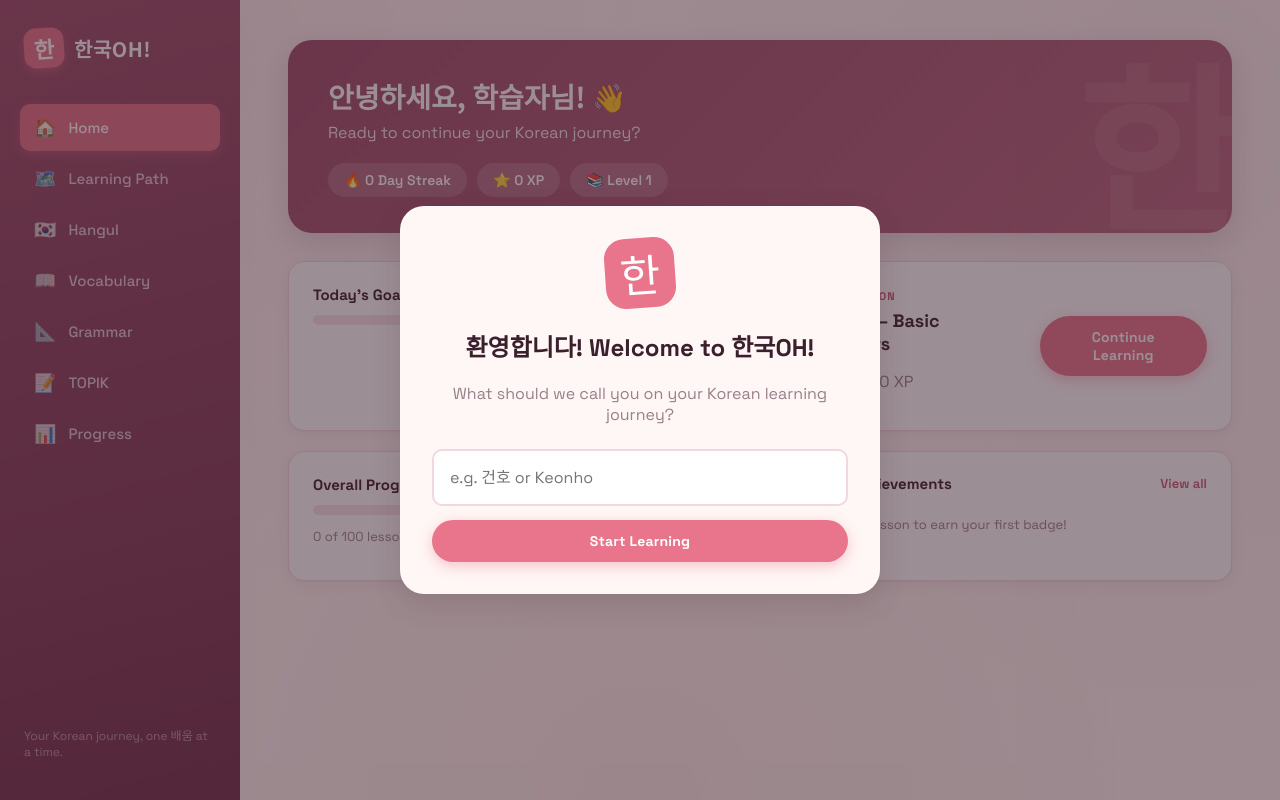
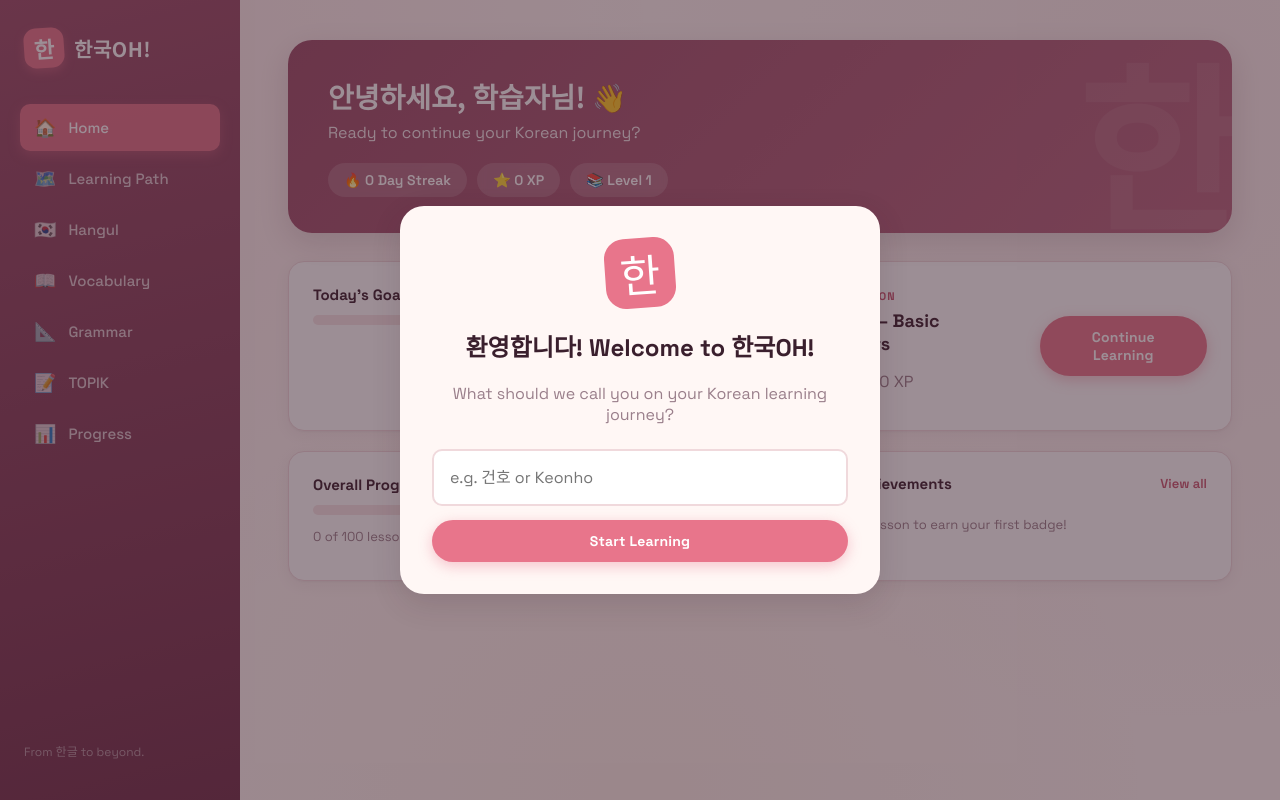
Before and after one commit to rhianavrhia/HangugOH, a plain HTML site: page index.html in a window 1280 px wide. Drawn offline with Linux system fonts and the light colour scheme; a web font is replaced by a local one.

Commit message:
Update index.html

```diff
--- a/index.html
+++ b/index.html
@@ -27,7 +27,7 @@
         <button class="nav-item" data-route="stats"><span class="nav-icon">📊</span><span>Progress</span></button>
       </nav>
       <div class="sidebar-footer">
-        <p>Your Korean journey, one 배움 at a time.</p>
+        <p>From 한글 to beyond.</p>
       </div>
     </aside>
 
```
